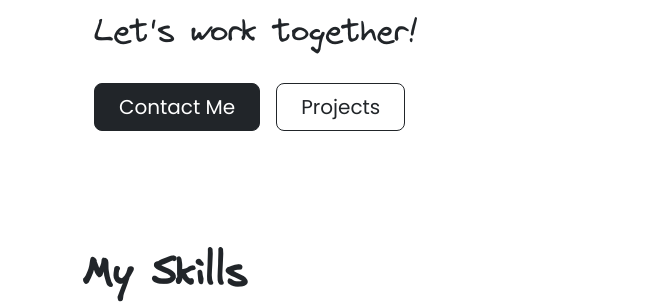
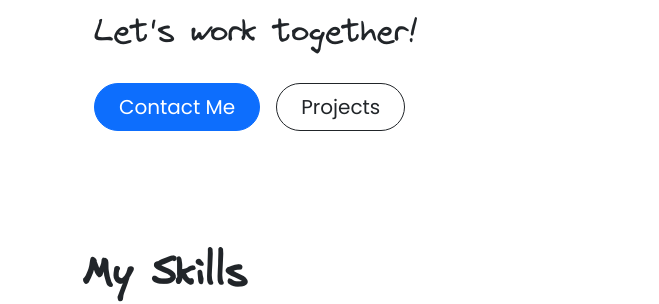
Before and after one commit to JustPratiyush/Portfolio_Website, a plain HTML site: page index.html in a window 1280 px wide. Shown: the part 334-638 px from the top of the page, 0-659 px from the left. Drawn offline with nearby package versions, Linux system fonts and the light colour scheme.

Commit message:
Improved Buttons

```diff
--- a/dark-mode.css
+++ b/dark-mode.css
@@ -85,19 +85,6 @@
   border-color: #f8f9fa;
 }
 
-/* Contact Button Styles */
-.contact-button {
-  background-color: #212529;
-  color: #fff;
-  border-color: #212529;
-}
-
-[data-bs-theme="dark"] .contact-button {
-  background-color: #f8f9fa;
-  color: #212529;
-  border-color: #f8f9fa;
-}
-
 /* Miscellaneous Dark Mode Styles */
 [data-bs-theme="dark"] hr {
   border-color: white;
--- a/index.html
+++ b/index.html
@@ -80,7 +80,6 @@
               src="./images/ghibli.png"
               class="d-block mx-lg-auto img-fluid Profile-Photo"
               alt="Profile Photo"
-              loading="lazy"
             />
           </div>
           <div class="col-lg-6 HeroText">
@@ -124,14 +123,14 @@
             <div class="d-grid gap-2 d-md-flex justify-content-md-start">
               <button
                 type="button"
-                class="btn btn-dark btn-lg px-4 me-md-2 contact-button"
+                class="btn btn-primary btn-lg px-4 me-md-2 MainButton"
                 onclick="window.location.href='mailto:pratiyushkuchhal@gmail.com'"
               >
                 Contact Me
               </button>
               <button
                 type="button"
-                class="btn btn-outline-dark btn-lg px-4"
+                class="btn btn-outline-dark btn-lg px-4 MainButton"
                 onclick="document.getElementById('projects').scrollIntoView({ behavior: 'smooth' });"
               >
                 Projects
--- a/styles.css
+++ b/styles.css
@@ -8,6 +8,9 @@
   src: url("/fonts/Virgil.woff2") format("woff2");
   font-weight: normal;
   font-style: normal;
+}
+.MainButton {
+  border-radius: 50px !important;
 }
 
 .NiceFont {
```
